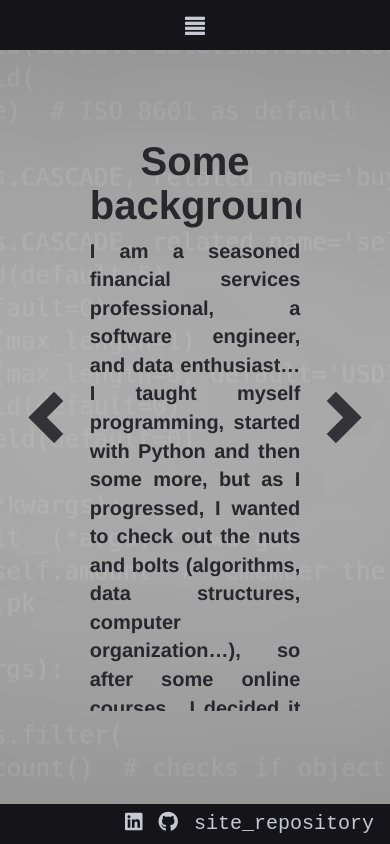
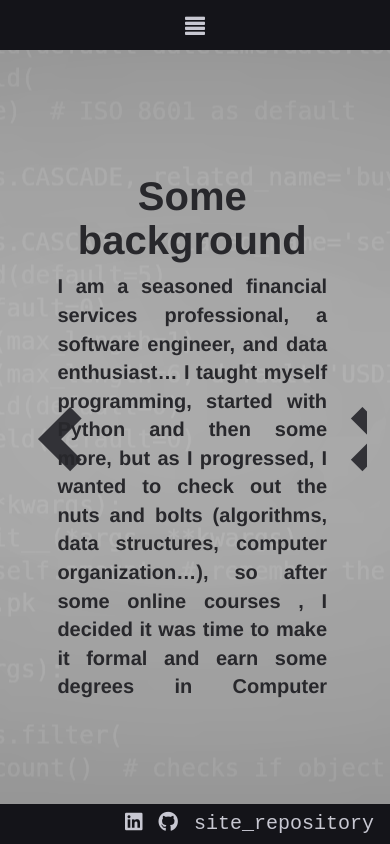
Before and after one commit to variousCodingTasks/variousCodingTasks.github.io, a React app: page / in a window 390 px wide. Built offline with nearby package versions, Linux system fonts and the light colour scheme.

Commit message:
removed perfect scrollbar and implemented more mobile features

```diff
--- a/package.json
+++ b/package.json
@@ -14,6 +14,7 @@
     "classnames": "^2.2.6",
     "react": "^16.13.1",
     "react-bootstrap": "^1.2.2",
+    "react-device-detect": "^1.13.1",
     "react-dom": "^16.13.1",
     "react-perfect-scrollbar": "^1.5.8",
     "react-router-dom": "^5.2.0",
--- a/src/css/styling.css
+++ b/src/css/styling.css
@@ -9,30 +9,87 @@
 
 .mainWindowContainer {
   position: absolute;
+  align-items: center;
   width: 100%;
   height: 100%;
 }
 
 .sectionDiv {
   position: relative;
-  max-height: 80%;
-  width: 80%;
-  margin: 0;
+  text-align: center;
+  display: inline-block;
+  align-items: center;
+  vertical-align: middle;
+  height: 80%;
+  width: 98%;
+}
+
+.centralDiv {
+  position: relative;
+  text-align: center;
+  align-items: center;
+  vertical-align: middle;
+  height: 90%;
+  width: 90%;
+  margin-left: 5%;
+  overflow: hidden;
 }
 
 .innerDiv {
-  position: absolute;
-  max-height: 95%;
-  max-width: 90%;
-  min-width: 90%;
+  position: relative;
+  display: inline-block;
+  vertical-align: middle;
+  text-align: center;
+  height: 90%;
+  width: 80%;
 
-  left: 50%;
-  top: 50%;
-  transform: translate(-50%, -50%);
-
-  text-align: left;
+  text-align: center;
   font-weight: bold;
   color: rgb(40, 40, 44);
+
+  overflow: auto;
+}
+
+.conatiningDiv {
+  text-align: center;
+  width: 98%;
+}
+
+.arrowLeft {
+  display: inline-block;
+  vertical-align: middle;
+  width: 5%;
+  margin-top: 5%;
+  margin-right: 3%;
+  font-size: 5em;
+  font-weight: 500;
+  color: rgb(50, 50, 55);
+}
+
+.arrowLeft:hover {
+  color: rgb(200, 200, 210);
+  font-weight: 700;
+  transition: all 0.5s;
+  -webkit-transition: all 0.5s;
+}
+
+.arrowRight {
+  display: inline-block;
+  vertical-align: middle;
+  width: 5%;
+  margin-top: 5%;
+  margin-right: 3%;
+
+  font-size: 5em;
+  font-weight: 500;
+  color: rgb(50, 50, 55);
+}
+
+.arrowRight:hover {
+  color: rgb(200, 200, 210);
+  font-weight: 700;
+  transition: all 0.5s;
+  -webkit-transition: all 0.5s;
 }
 
 .scroller {
@@ -43,18 +100,13 @@
   overflow: hidden;
 }
 
-.conatiningDiv {
-  text-align: center;
-  overflow: hidden;
-}
-
 .title {
   font-size: 40px;
   font-weight: 900;
 }
 
 .secondaryTitle {
-  font-size: 23px;
+  font-size: 30px;
   font-weight: 600;
 }
 
@@ -70,13 +122,13 @@
 
 .listItem {
   text-align: justify;
-  font-size: 18px;
+  font-size: 20px;
   font-weight: 650;
 }
 
 .listItemNoBullet {
   text-align: justify;
-  font-size: 18px;
+  font-size: 20px;
   font-weight: 650;
   list-style: none;
 }
@@ -84,36 +136,6 @@
 .sameLineListItem {
   display: inline;
   margin-left: 15px;
-}
-
-.arrowLeft {
-  margin-top: 5%;
-  margin-left: 5%;
-  font-size: 4em;
-  font-weight: 500;
-  color: rgb(50, 50, 55);
-}
-
-.arrowLeft:hover {
-  color: rgb(200, 200, 210);
-  font-weight: 700;
-  transition: all 0.5s;
-  -webkit-transition: all 0.5s;
-}
-
-.arrowRight {
-  margin-top: 5%;
-  margin-right: 5%;
-  font-size: 4em;
-  font-weight: 500;
-  color: rgb(50, 50, 55);
-}
-
-.arrowRight:hover {
-  color: rgb(200, 200, 210);
-  font-weight: 700;
-  transition: all 0.5s;
-  -webkit-transition: all 0.5s;
 }
 
 .navBar {
@@ -237,3 +259,26 @@
 .unMarkedStar {
   color: rgb(100, 100, 110);
 }
+
+.customScrollbarDiv::-webkit-scrollbar-track {
+  -webkit-box-shadow: inset 0 0 2px rgb(50, 50, 55);
+  background-color: #f5f5f5;
+}
+
+.customScrollbarDiv::-webkit-scrollbar {
+  width: 3px;
+  background-color: #f5f5f5;
+}
+
+.customScrollbarDiv::-webkit-scrollbar-thumb {
+  background-color: rgb(50, 50, 55);
+}
+
+.swipeIcon {
+  text-align: justify;
+  margin-left: 3px;
+  font-size: 15px;
+  font-weight: 600;
+  font-family: "Courier New";
+  width: 45%;
+}
--- a/src/js/PageTemplate.js
+++ b/src/js/PageTemplate.js
@@ -3,8 +3,7 @@ import React, { Component } from "react";
 
 import { withRouter } from "react-router";
 import { CSSTransition, TransitionGroup } from "react-transition-group";
-import PerfectScrollbar from "react-perfect-scrollbar";
-import "react-perfect-scrollbar/dist/css/styles.css";
+import { isMobile } from "react-device-detect";
 
 import NavBar from "./NavBar";
 import BottomNavBar from "./BottomNavBar";
@@ -104,26 +103,35 @@ class PageTemplate extends Component {
       <div
         className="mainWindow"
         onWheel={(e) => this.handleWheel(e)}
-        /*onTouchStart={(e) => this.handleTouchStart(e)}
-        onTouchEnd={(e) => this.handleTouchEnd(e)}*/
+        onTouchStart={(e) => this.handleTouchStart(e)}
+        onTouchEnd={(e) => this.handleTouchEnd(e)}
       >
         <NavBar sectionIndex={sectionIndex} />
+        {isMobile ? (
+          <div className="swipeIcon">
+            <span className={"glyphicon glyphicon-hand-up"}>
+              {" swipe to navigate"}
+            </span>
+          </div>
+        ) : (
+          ""
+        )}
 
         <div
           className="d-flex justify-content-center mainWindowContainer"
           id="mainWindowCon"
         >
-          <div
-            className="d-flex justify-content-center align-items-center sectionDiv"
-            id="secionDivComp"
-          >
+          <div className="sectionDiv" id="secionDivComp">
+            <div className="centralDiv">
+              {!isMobile ? (
                 <div
                   className="glyphicon glyphicon-chevron-left arrowLeft"
                   onClick={this.prevSection}
                 ></div>
-
-            <PerfectScrollbar className="scroller">
-              <div className="innerDiv">
+              ) : (
+                ""
+              )}
+              <div className="innerDiv customScrollbarDiv">
                 <div className="conatiningDiv">
                   {items.map((item, index) => (
                     <CSSTransition
@@ -138,12 +146,15 @@ class PageTemplate extends Component {
                   ))}
                 </div>
               </div>
-            </PerfectScrollbar>
-
+              {!isMobile ? (
                 <div
                   className="glyphicon glyphicon-chevron-right arrowRight"
                   onClick={this.nextSection}
                 ></div>
+              ) : (
+                ""
+              )}
+            </div>
           </div>
         </div>
 
--- a/src/js/Sections/PersonalSkills.js
+++ b/src/js/Sections/PersonalSkills.js
@@ -3,16 +3,22 @@ import React, { Component } from "react";
 
 import PageTemplate from "../PageTemplate";
 
-const title = "Personal Skills";
+const title = "Personal and Soft Skills";
 
 const paragraph1 =
   "I have well developed problem solving skills, business acumen, anlytical thinking and quantitative skills.\
   I am an autodidact and a quick learner, I pay great attention to details and I focus on the whole picture.";
 
 const paragraph2 =
+  "I can work under pressure and uncertainty. My knowledge and experience are multidisciplinary,\
+  and when required, I can become a specialist in any field...";
+
+const paragraph3 =
+  "I like to keep things tidy and in order, in both my physical and virtual environments.";
+
+const paragraph4 =
   "I worked in teams and led teams, I like to learn from colleagues, and when possible, I like to teach others\
-  from my experience. I can work under pressure and uncertainty. My knowledge and experience are multidisciplinary,\
-  and when required, I can become a specialist in any field...";
+  from my experience. I like to be around people who are smarter and wiser than me.";
 
 class PersonalSkillsSection extends Component {
   render() {
@@ -20,8 +26,12 @@ class PersonalSkillsSection extends Component {
       <PageTemplate sectionIndex={this.props.sectionIndex}>
         <section>
           <h1 className="title">{title}</h1>
+          <h3 className="secondaryTitle">{"General:"}</h3>
           <p className="paragraph">{paragraph1}</p>
           <p className="paragraph">{paragraph2}</p>
+          <p className="paragraph">{paragraph3}</p>
+          <h3 className="secondaryTitle">{"Personal:"}</h3>
+          <p className="paragraph">{paragraph4}</p>
         </section>
       </PageTemplate>
     );
--- a/src/js/Sections/Professional.js
+++ b/src/js/Sections/Professional.js
@@ -3,7 +3,7 @@ import React, { Component } from "react";
 
 import PageTemplate from "../PageTemplate";
 
-const title = "Professional Experience";
+const title = "Work Experience";
 
 const traditionParagraph1 =
   "I am in charge of the electronic trading platform project, including the\
--- a/src/js/Sections/StarRating.js
+++ b/src/js/Sections/StarRating.js
@@ -9,9 +9,9 @@ class StarRating extends Component {
       <div>
         {range5.map((index) =>
           index < rating + 1 ? (
-            <span class="fa fa-star"></span>
+            <span className="fa fa-star" key={index}></span>
           ) : (
-            <span class="fa fa-star unMarkedStar"></span>
+            <span className="fa fa-star unMarkedStar" key={index}></span>
           )
         )}
       </div>
```
Also changed, not shown: 1 other file (tests, documents, lock files or other folders). Lines whose indentation alone changed are shown as unchanged.
